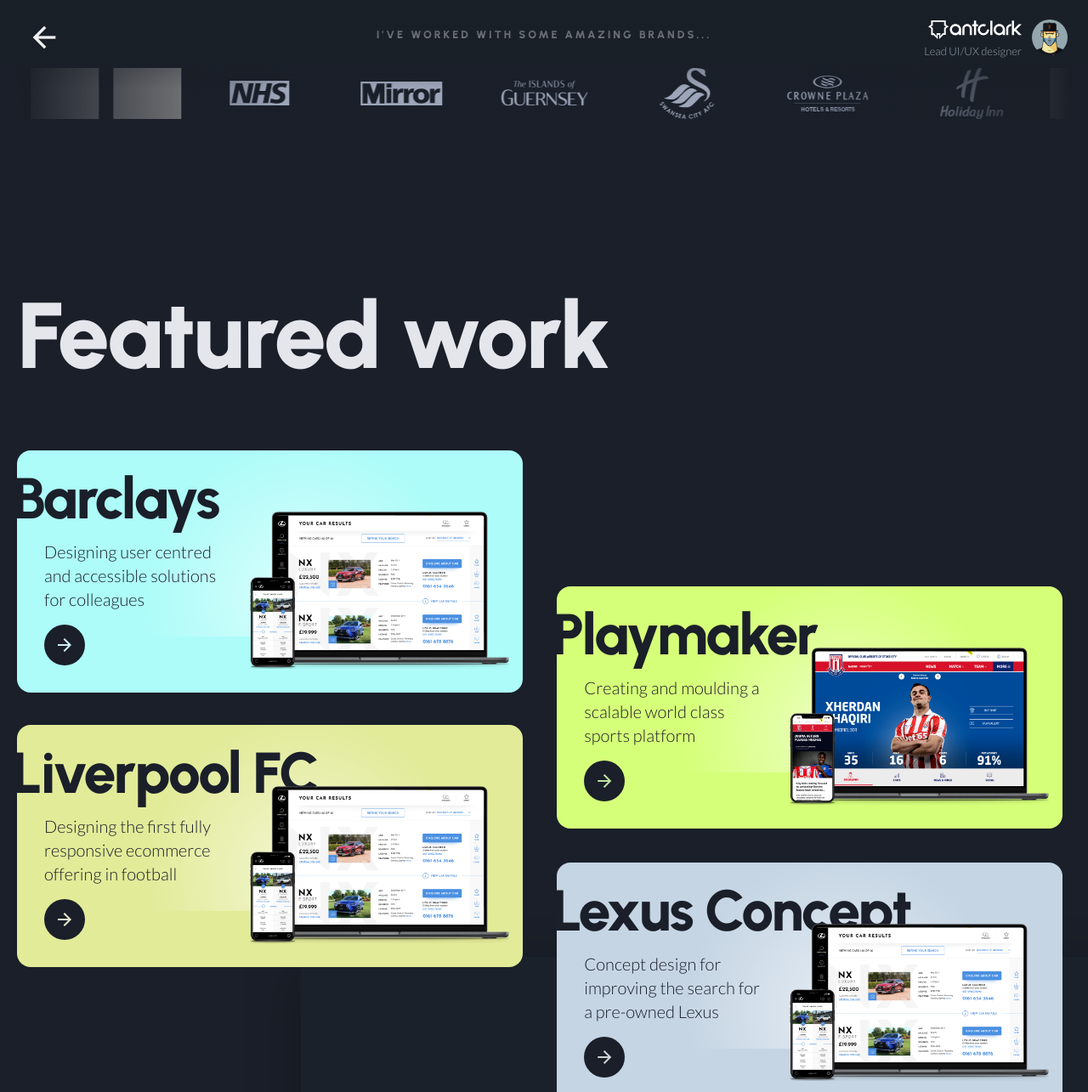
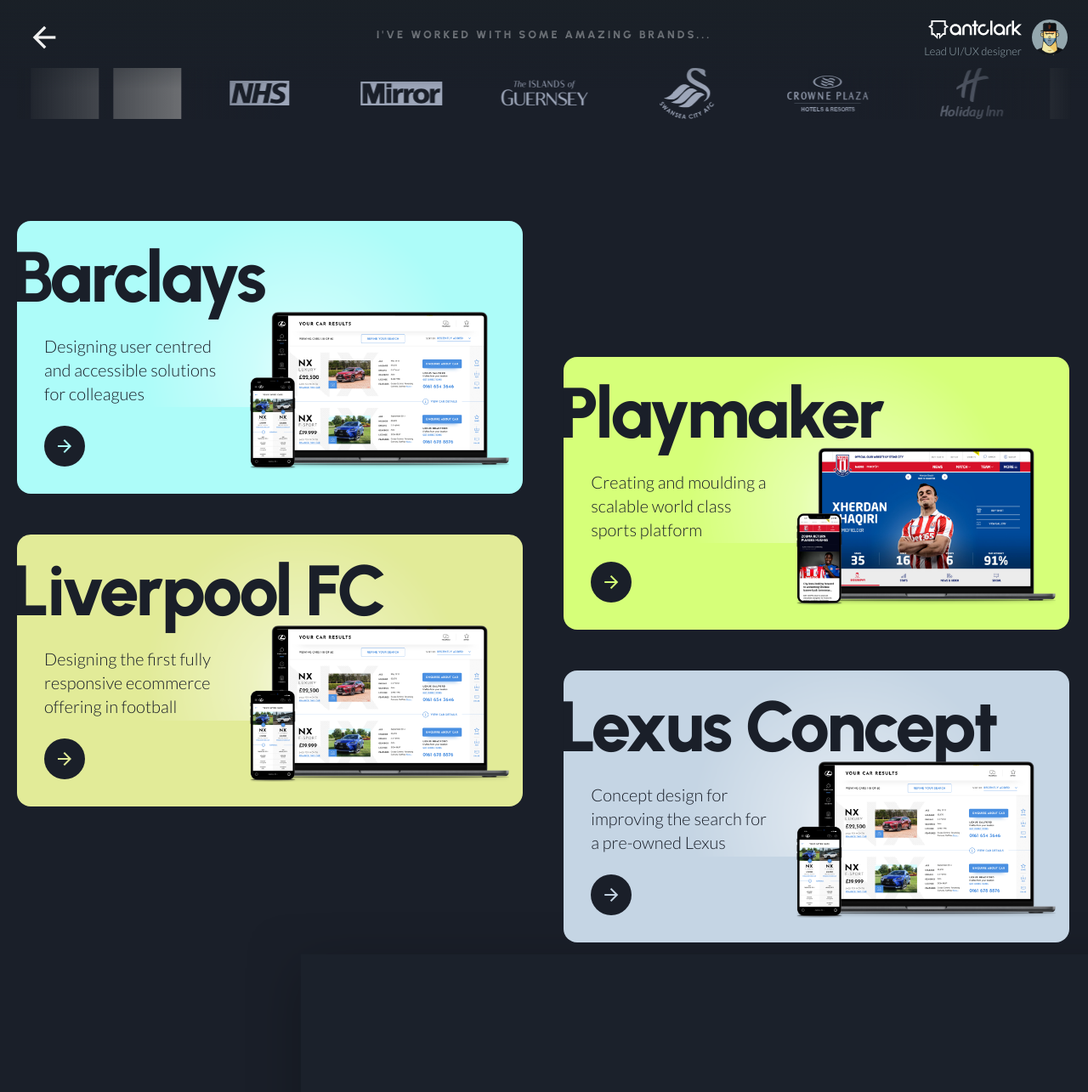
Before and after one commit to anthony-clark/AnthonyClark.github.io, a Jekyll site: the page home.html, which Jekyll copies as it is, in a window 1280 px wide and 1400 px high, scrolled down 640 px, cut to the strip 0-1285 px from the top of the window. Shown: the whole strip at 85% size. Built offline with Jekyll 4.4.1, drawn with Linux system fonts in a browser that asks for light colours; nearby versions of some CDN libraries; some of the changed text lies outside the part shown; grey boxes are pictures that could not be loaded.

Commit message:
snapshot work

```diff
--- a/css/main.css
+++ b/css/main.css
@@ -117,7 +117,7 @@
 .darkbg{
     background: #0d0f12;
     padding: 0;
-    margin: 200px auto 0 auto;
+    margin: 0 auto 0 auto;
     max-width: 1600px;
     display: flow-root;
 }
@@ -129,7 +129,8 @@
 }
 .darkbg.thumbnail{
     background: #101419;
-    padding:0 0 0 0;
+    padding:0;
+    margin: 0 auto;
     display: flow-root;
 }
 .darkbg.thumbnail-opta{
@@ -522,17 +523,23 @@
     background-image: url("../images/playmaker/playermaker-template-hero-v2.jpg");
     background-position: 0% 30%;
 }
-
+#featured-projects.container{
+    margin-top: 120px;
+}
+#featured-projects h2{
+    display: none;
+}
 
 #featured-projects ul{
     padding: 0;
-    margin:80px 0 0 0;
+    margin:0;
     display: flex;
     flex-wrap: wrap;
 }
 
 #featured-projects ul li{
-    margin: 0 40px 0 0;
+    margin: 0 48px 0 0;
+    padding: 0;
     width: 48%;
     list-style: none;
     float: left;
@@ -560,7 +567,7 @@
 .home-featured-projects a img{
     position: absolute;
     right: 16px;
-    bottom: 10%;
+    bottom: 9%;
     width: 305px;
 }
 .home-featured-projects p{
@@ -569,16 +576,16 @@
   color: #1a1f29;
   font-family: 'Lato', Arial, Helvetica;
   font-weight: 300;
-  margin-bottom: 16px;
+  margin-bottom: 24px;
   width:220px;
 }
 .home-featured-projects h3{
   margin: 0;
-  font-size: 4.236rem;
+  font-size: 5.236rem;
   color: #1a1f29;
-  margin-bottom: 8px;
+  margin-bottom: 16px;
   margin-left: -38px;
-  letter-spacing: -2px;
+  letter-spacing: -3px;
 }
 .home-featured-projects span{
     background:#1a1f29 ;
@@ -617,6 +624,9 @@
     background: #adfcf9 url(../images/homepage/shine.png) top right no-repeat;
     background-size: 82%;
 }
+.home-featured-projects.barclays span.material-icons-outlined{
+    color: #adfcf9;
+}
 .home-featured-projects.barclays a:hover{
 
   }
@@ -642,9 +652,12 @@
 
 .home-featured-projects.lexus a{
 
-  margin-top: 32px;
+  margin-top: 48px;
   background: #C5D5E4 url(../images/homepage/shine.png) top right no-repeat;
   background-size: 82%;
+}
+.home-featured-projects.lexus span.material-icons-outlined{
+    color: #C5D5E4;
 }
 .home-featured-projects.lexus a:hover{
 
@@ -659,11 +672,13 @@
 
 
 .home-featured-projects.lfc a{
-  margin-top: -130px;
+  margin-top: -112px;
   background: #E2EB98 url(../images/homepage/shine.png) top right no-repeat;
     background-size: 82%;
 }
-
+.home-featured-projects.lfc span.material-icons-outlined{
+    color: #E2EB98;
+}
 .home-featured-projects.lfc a:hover{
 
 }
@@ -681,6 +696,9 @@
     background: #D6FF79 url(../images/homepage/shine.png) top right no-repeat;
     background-size: 82%;
   margin-top: 160px;
+}
+.home-featured-projects.playmaker span.material-icons-outlined{
+    color: #D6FF79;
 }
 .home-featured-projects.playmaker a:hover{
 
@@ -1153,13 +1171,15 @@
     display: flex;
     justify-content: space-between;
     margin: 0 auto;
+    padding:  48px 0;
     align-items: center;
 }
 .container.screenshots-snapshot-alt{
     display: flex;
     flex-direction: row-reverse;
     justify-content: space-between;
-    margin:200px auto 0 autp;
+    margin:0 auto 0 auto;
+    padding:  48px 0;
     align-items: center;
 }
 
@@ -1314,7 +1334,7 @@
 .conclusion ul{
     display: flex;
     grid-gap: 40px;
-    flex-wrap: no-wrap;
+    flex-wrap: wrap;
     margin-bottom: 40px;
 
 }
@@ -1325,7 +1345,7 @@
     padding: 24px 32px;
     list-style: none;
     text-align: center;
-    width:25%;
+    width:22%;
 }
 .conclusion ul li strong{
     font-family: 'Urbanist','Helvetica', 'Arial', 'Sans-Serif';
@@ -1442,10 +1462,10 @@
     grid-template-rows: 1fr 1fr;
     max-width: 1220px;
     margin: 56px auto 0 auto;
-    grid-gap: 24px 24px;
+    grid-gap: 48px 48px;
 }
 .image-grid img{
-    border-radius: 4px;
+    border-radius: 12px;
 }
 .work{
     display: grid;
@@ -1456,7 +1476,7 @@
 footer{
     margin:160px 0 0 0;
 }
-footer h2{
+#bio h4{
     margin: 16px 0 24px 0;
     padding: 0;
     font-size: 0.8rem;
@@ -1467,32 +1487,32 @@
     float: left;
     width: 100%;
     letter-spacing: 3px;
-    text-align: center;
     line-height: 1.6rem;
 }
 
-footer ul{
+#bio ul{
     clear: both;
     display: flex;
     margin: 0 auto;
-    grid-gap: 40px;
+    grid-gap: 32px;
     list-style: none;
     flex-wrap: nowrap;
-    justify-content: center;
-
-}
-footer ul li{
+    justify-content: left;
+
+}
+#bio ul li{
     list-style: none;
     font-weight: 600;
     font-family: 'Urbanist','Helvetica', 'Arial', 'Sans-Serif';
     font-size: 1.618rem;
-}
-footer ul li a{
+    margin: 0;
+}
+#bio ul li a{
     display: block;
     color: #ffffff;
     text-decoration: underline;
 }
-footer ul li a:hover{
+#bio ul li a:hover{
     color: #94a6ae;
 }
 
--- a/home.html
+++ b/home.html
@@ -141,6 +141,16 @@
 			<p> I have over 20 years of experience working with a vast number of large scale clients from a range of industries including Premier League football clubs, airports and arenas, tourism boards, restaurants and many more.</p>
 
 			<p>Currently, I am the Lead UI Designer at Barclays working on internal facing websites and apps, where I manage the team's design system and UI output. In this role, I am dedicated to making sure we are producing visually stunning, user-centric and accessible work that exceeds the expectations of our colleagues. I'm extremely hard-working, forward-thinking and demanding of myself. My passion is to create great work for clients which is visually the best in it's field and allows maximum user satisfaction.</p>
+
+			<h4>Connect with me</h4>
+			<ul>
+				<li><a href="https://twitter.com/Diverse__Pixels">Twitter</a></li>
+				<li><a href="https://www.linkedin.com/in/anthony-clark-53748021/">Linkedin</a></li>
+				<li><a href="https://www.instagram.com/diverse__pixels/">Instagram</a></li>
+				<li><a href="https://www.etsy.com/uk/shop/DiversePixels">Etsy</a></li>
+			</ul>
+
+
 		</div>
 		<div id="history">
 			<h3>Career</h3>
```
Also changed, not shown: playmaker-platform.html (+5 -6 lines), images/homepage/home-lexus-screens.png, images/homepage/home-playmaker-screens.png, images/homepage/my-headshot.png, 5 other files.
